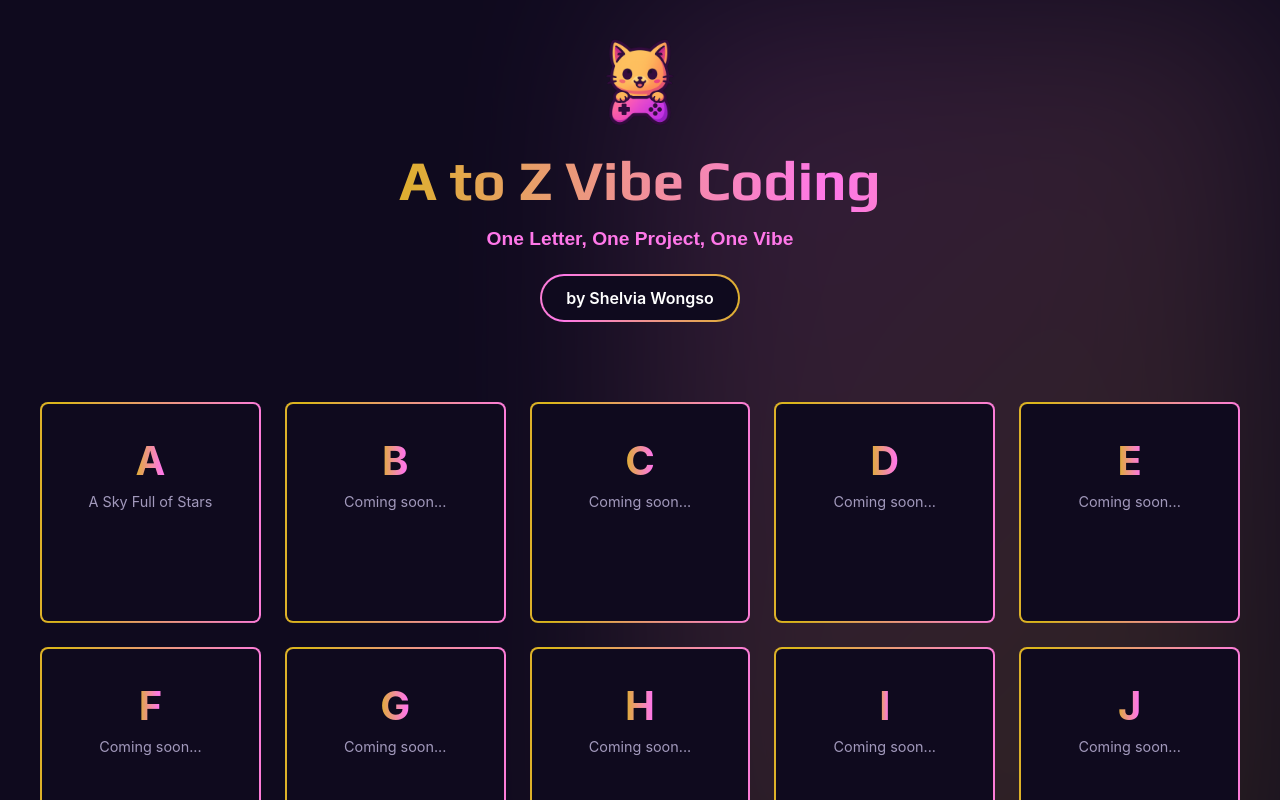
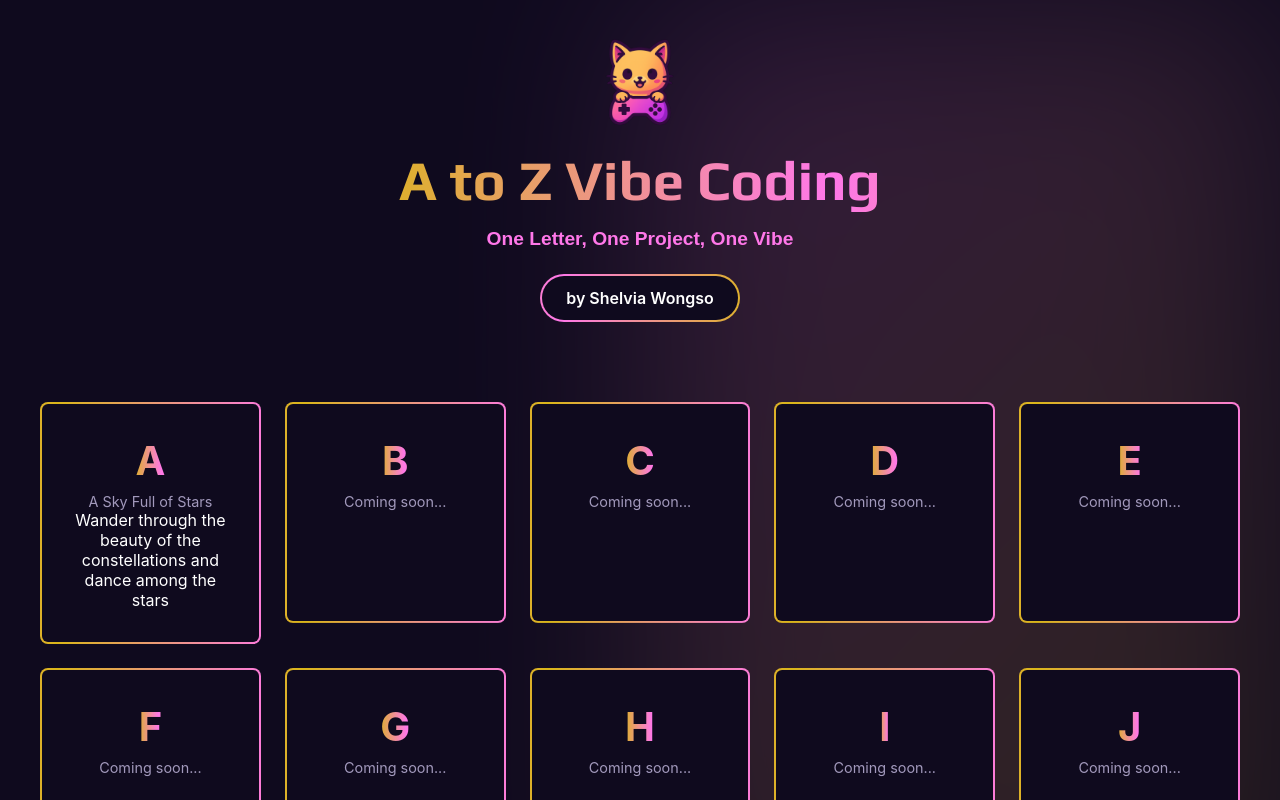
Before and after one commit to shelvia-w/a-to-z-vibes, a React (Create React App) app: page / in a window 1280 px wide. Shown: the top 800 px of the page. Built offline with nearby package versions, Linux system fonts and the light colour scheme; a web font is replaced by a local one.

Commit message:
Update App.js

```diff
--- a/src/App.js
+++ b/src/App.js
@@ -44,6 +44,7 @@ const Card = ({ letter, onOpenSky }) => {
       <button className="card card-button" onClick={onOpenSky}>
         <h2 className="card-number">{letter}</h2>
         <p className="card-coming-soon">A Sky Full of Stars</p>
+        <p className="card-subtitle">Wander through the beauty of the constellations and dance among the stars</p>
       </button>
     );
   }
```
